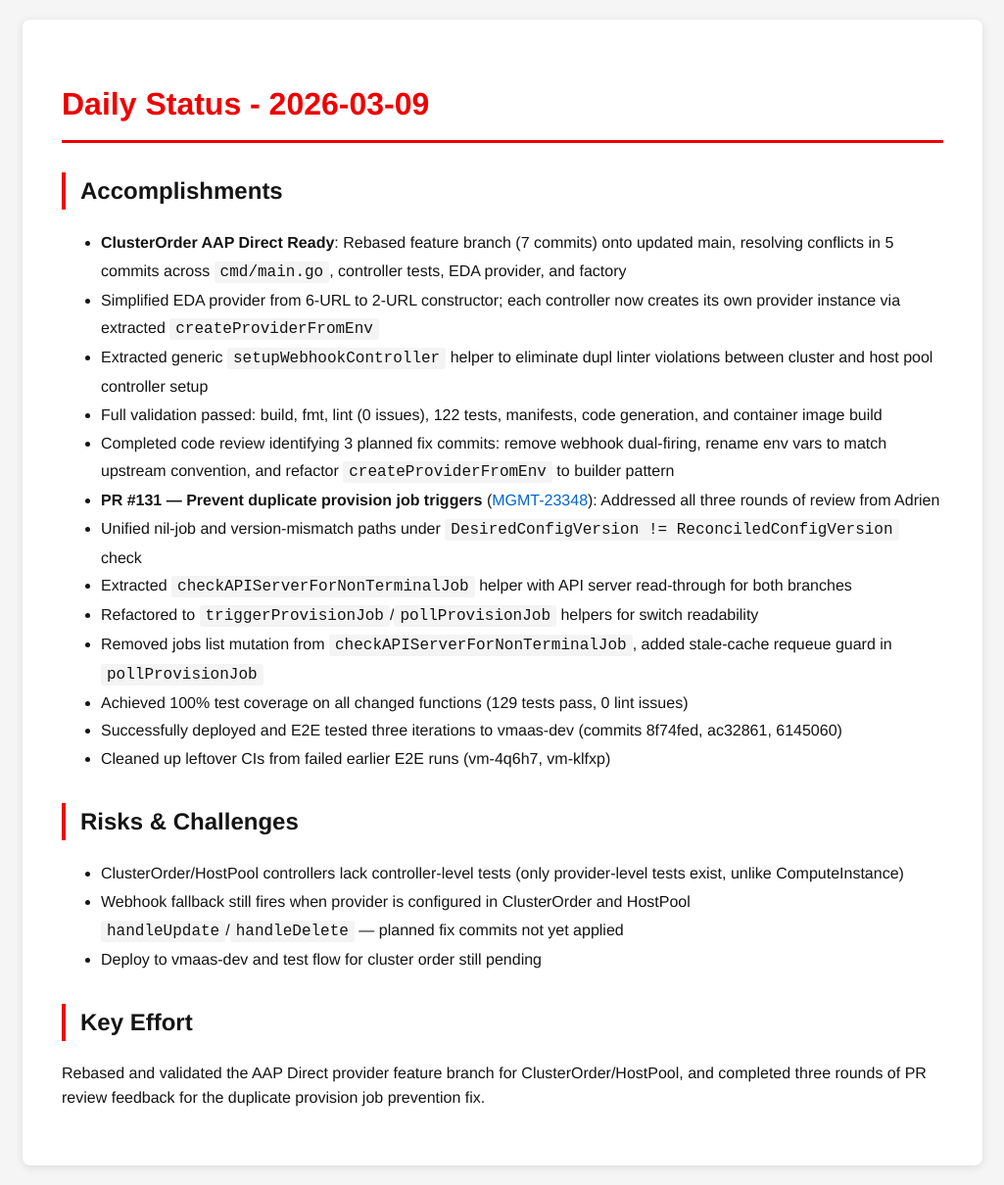
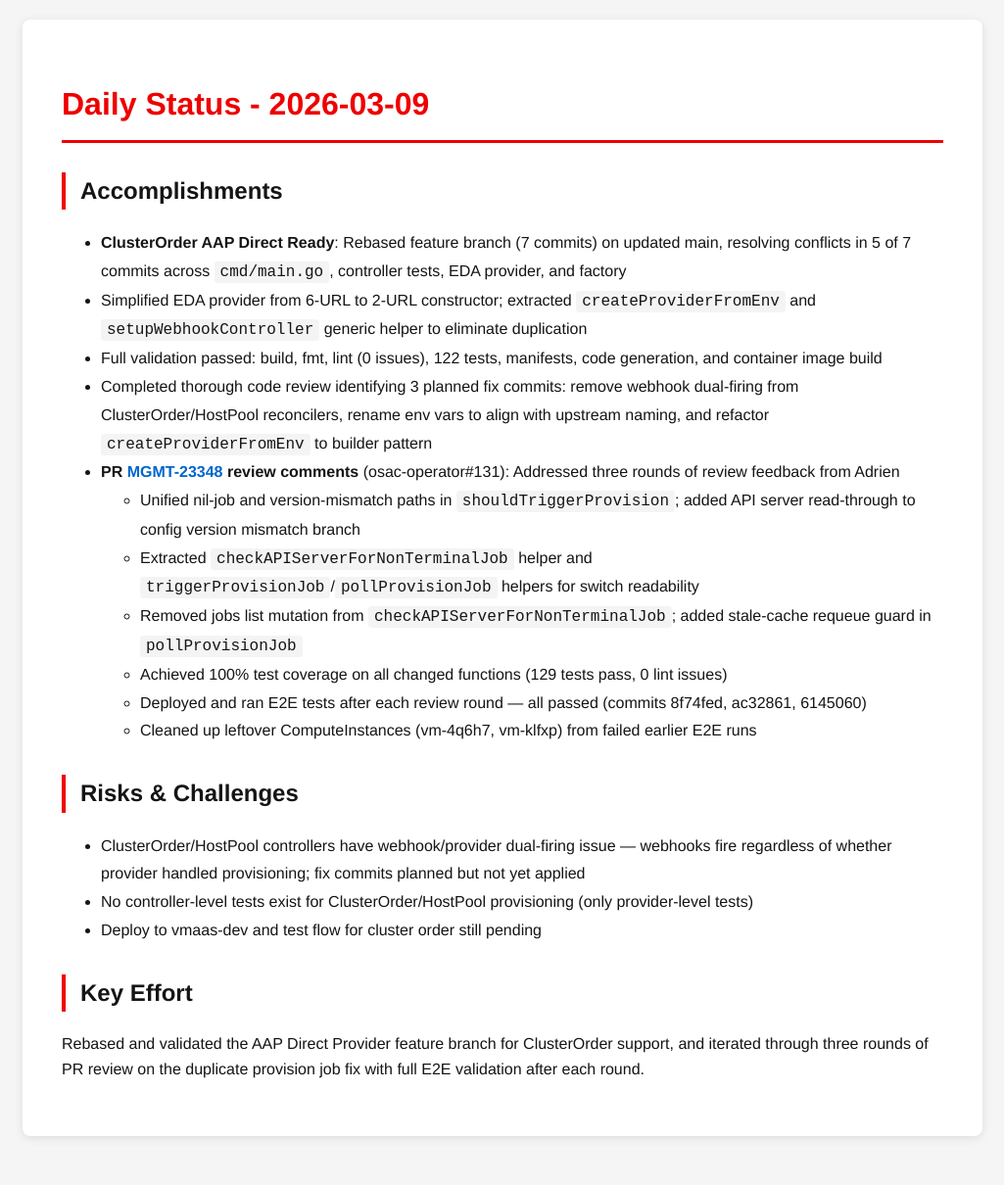
Before and after one commit to tzvatot/daily-status, a Jekyll site: the page built from 2026-03-09.md, in a window 1280 px wide. Shown: the whole page at 98% size, without its empty margins (127-1152 px from the left). Built offline with Jekyll 4.4.1, drawn with Linux system fonts in a browser that asks for light colours; after the commit the page ends 1180 px from its top, so only the background shows below that.

Commit message:
Daily status update - 2026-03-09

```diff
--- a/2026-03-09.md
+++ b/2026-03-09.md
@@ -7,24 +7,22 @@
 # Daily Status - 2026-03-09
 
 ## Accomplishments
-- **ClusterOrder AAP Direct Ready**: Rebased feature branch (7 commits) onto updated main, resolving conflicts in 5 commits across `cmd/main.go`, controller tests, EDA provider, and factory
-- Simplified EDA provider from 6-URL to 2-URL constructor; each controller now creates its own provider instance via extracted `createProviderFromEnv`
-- Extracted generic `setupWebhookController` helper to eliminate dupl linter violations between cluster and host pool controller setup
+- **ClusterOrder AAP Direct Ready**: Rebased feature branch (7 commits) on updated main, resolving conflicts in 5 of 7 commits across `cmd/main.go`, controller tests, EDA provider, and factory
+- Simplified EDA provider from 6-URL to 2-URL constructor; extracted `createProviderFromEnv` and `setupWebhookController` generic helper to eliminate duplication
 - Full validation passed: build, fmt, lint (0 issues), 122 tests, manifests, code generation, and container image build
-- Completed code review identifying 3 planned fix commits: remove webhook dual-firing, rename env vars to match upstream convention, and refactor `createProviderFromEnv` to builder pattern
-- **PR #131 — Prevent duplicate provision job triggers** ([MGMT-23348](https://issues.redhat.com/browse/MGMT-23348)): Addressed all three rounds of review from Adrien
-- Unified nil-job and version-mismatch paths under `DesiredConfigVersion != ReconciledConfigVersion` check
-- Extracted `checkAPIServerForNonTerminalJob` helper with API server read-through for both branches
-- Refactored to `triggerProvisionJob`/`pollProvisionJob` helpers for switch readability
-- Removed jobs list mutation from `checkAPIServerForNonTerminalJob`, added stale-cache requeue guard in `pollProvisionJob`
-- Achieved 100% test coverage on all changed functions (129 tests pass, 0 lint issues)
-- Successfully deployed and E2E tested three iterations to vmaas-dev (commits 8f74fed, ac32861, 6145060)
-- Cleaned up leftover CIs from failed earlier E2E runs (vm-4q6h7, vm-klfxp)
+- Completed thorough code review identifying 3 planned fix commits: remove webhook dual-firing from ClusterOrder/HostPool reconcilers, rename env vars to align with upstream naming, and refactor `createProviderFromEnv` to builder pattern
+- **PR [MGMT-23348](https://issues.redhat.com/browse/MGMT-23348) review comments** (osac-operator#131): Addressed three rounds of review feedback from Adrien
+  - Unified nil-job and version-mismatch paths in `shouldTriggerProvision`; added API server read-through to config version mismatch branch
+  - Extracted `checkAPIServerForNonTerminalJob` helper and `triggerProvisionJob`/`pollProvisionJob` helpers for switch readability
+  - Removed jobs list mutation from `checkAPIServerForNonTerminalJob`; added stale-cache requeue guard in `pollProvisionJob`
+  - Achieved 100% test coverage on all changed functions (129 tests pass, 0 lint issues)
+  - Deployed and ran E2E tests after each review round — all passed (commits 8f74fed, ac32861, 6145060)
+  - Cleaned up leftover ComputeInstances (vm-4q6h7, vm-klfxp) from failed earlier E2E runs
 
 ## Risks & Challenges
-- ClusterOrder/HostPool controllers lack controller-level tests (only provider-level tests exist, unlike ComputeInstance)
-- Webhook fallback still fires when provider is configured in ClusterOrder and HostPool `handleUpdate`/`handleDelete` — planned fix commits not yet applied
+- ClusterOrder/HostPool controllers have webhook/provider dual-firing issue — webhooks fire regardless of whether provider handled provisioning; fix commits planned but not yet applied
+- No controller-level tests exist for ClusterOrder/HostPool provisioning (only provider-level tests)
 - Deploy to vmaas-dev and test flow for cluster order still pending
 
 ## Key Effort
-Rebased and validated the AAP Direct provider feature branch for ClusterOrder/HostPool, and completed three rounds of PR review feedback for the duplicate provision job prevention fix.
+Rebased and validated the AAP Direct Provider feature branch for ClusterOrder support, and iterated through three rounds of PR review on the duplicate provision job fix with full E2E validation after each round.
```
